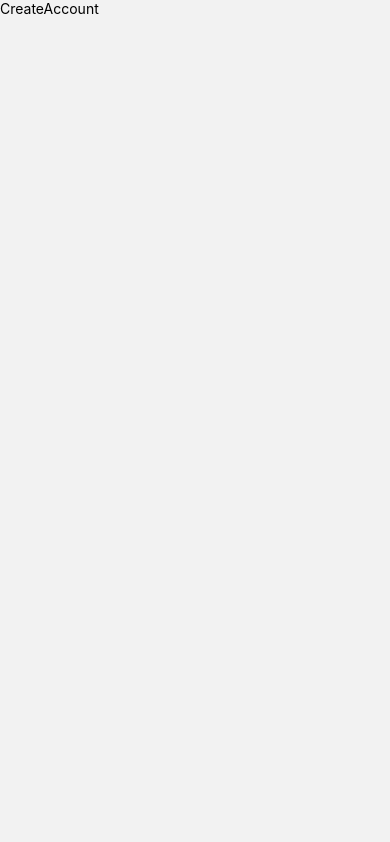
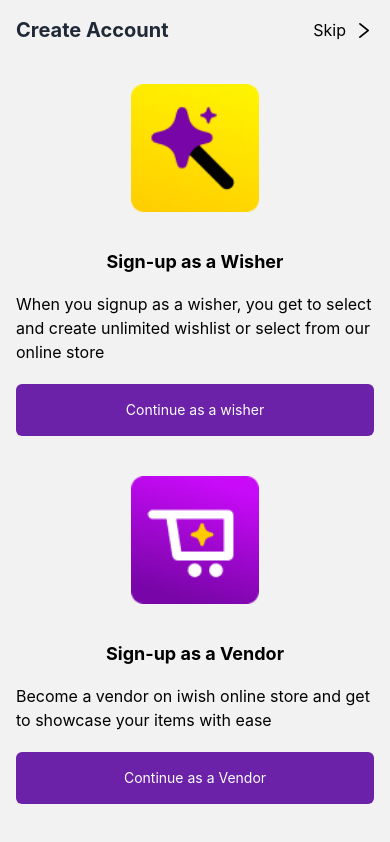
Before and after one commit to Chosen2730/i-wish-app, a React Native app: screen /CreateAccount in a window 390 px wide. Built offline with nearby package versions, Linux system fonts and the light colour scheme.

Commit message:
completed onbaording page

```diff
--- a/screens/splashScreen/createAccount.js
+++ b/screens/splashScreen/createAccount.js
@@ -1,11 +1,65 @@
-import { View, Text } from "react-native";
+import { View, Text, TouchableOpacity, Image, ScrollView } from "react-native";
+import { SafeAreaView } from "react-native-safe-area-context";
 import React from "react";
+import { AntDesign } from "@expo/vector-icons";
 
-const CreateAccount = () => {
+const CreateAccount = ({ navigation }) => {
   return (
-    <View>
-      <Text>CreateAccount</Text>
-    </View>
+    <ScrollView>
+      <SafeAreaView className='flex-1 p-4'>
+        <View className='flex-row justify-between items-center'>
+          <Text className='font-bold text-xl text-gray-800'>
+            Create Account
+          </Text>
+          <TouchableOpacity
+            onPress={() => navigation.push("CreateAccountForm")}
+          >
+            <View className='flex-row ml-auto items-center'>
+              <Text className='text-base mr-2'>Skip</Text>
+              <AntDesign name='right' size={20} color='black' />
+            </View>
+          </TouchableOpacity>
+        </View>
+        <View className='items-center justify-center mt-5'>
+          <Image
+            source={require("./../../assets/images/onboard4.png")}
+            className='w-32 h-32 my-5'
+          />
+          <Text className='text-lg font-bold my-4'>Sign-up as a Wisher</Text>
+          <Text className='text-base'>
+            When you signup as a wisher, you get to select and create unlimited
+            wishlist or select from our online store
+          </Text>
+          <TouchableOpacity
+            className='bg-purple-800 w-full rounded-md p-4 my-5'
+            onPress={() => navigation.push("CreateAccountForm")}
+          >
+            <Text className='text-white text-center text-sm'>
+              Continue as a wisher
+            </Text>
+          </TouchableOpacity>
+        </View>
+        <View className='items-center justify-center'>
+          <Image
+            source={require("./../../assets/images/cart.png")}
+            className='w-32 h-32 my-5'
+          />
+          <Text className='text-lg font-bold my-4'>Sign-up as a Vendor</Text>
+          <Text className='text-base'>
+            Become a vendor on iwish online store and get to showcase your items
+            with ease
+          </Text>
+          <TouchableOpacity
+            className='bg-purple-800 w-full rounded-md p-4 my-5'
+            onPress={() => navigation.push("CreateAccountForm")}
+          >
+            <Text className='text-white text-center text-sm'>
+              Continue as a Vendor
+            </Text>
+          </TouchableOpacity>
+        </View>
+      </SafeAreaView>
+    </ScrollView>
   );
 };
 
--- a/screens/splashScreen/createAccountForm.js
+++ b/screens/splashScreen/createAccountForm.js
@@ -1,11 +1,14 @@
 import { View, Text } from "react-native";
+import { SafeAreaView } from "react-native-safe-area-context";
 import React from "react";
 
 const CreateAccountForm = () => {
   return (
-    <View>
-      <Text>CreateAccountForm</Text>
-    </View>
+    <SafeAreaView className='flex-1 p-4'>
+      <View>
+        <Text>CreateAccountForm</Text>
+      </View>
+    </SafeAreaView>
   );
 };
 
--- /dev/null
+++ b/screens/splashScreen/onBoardingSlide.js
@@ -0,0 +1,13 @@
+import { View, Text, Image } from "react-native";
+import React from "react";
+
+const OnBoardingSlide = ({ desc, children }) => {
+  return (
+    <View>
+      {children}
+      <Text className='my-5 text-sm'>{desc}</Text>
+    </View>
+  );
+};
+
+export default OnBoardingSlide;
--- a/screens/splashScreen/onboarding.js
+++ b/screens/splashScreen/onboarding.js
@@ -1,34 +1,109 @@
 import { View, Text, Image } from "react-native";
 import { SafeAreaView } from "react-native-safe-area-context";
-import React from "react";
+import React, { useState } from "react";
 import { AntDesign } from "@expo/vector-icons";
-import { TouchableOpacity } from "react-native-gesture-handler";
+import { ScrollView, TouchableOpacity } from "react-native-gesture-handler";
+import OnBoardingSlide from "./onBoardingSlide";
 
-const Onboarding = () => {
+const Onboarding = ({ navigation }) => {
+  const [pressedIndex, setPressedIndex] = useState(0);
+  const screenHandler = () => {
+    if (pressedIndex === 2) {
+      navigation.push("CreateAccount");
+    } else
+      setPressedIndex((n) => {
+        const newIndex = n + 1;
+        if (newIndex > 2) {
+          return null;
+        }
+        return newIndex;
+      });
+  };
+
+  const screens = ["", "", ""];
   return (
     <SafeAreaView className='flex-1 p-4'>
-      <View className='flex-row ml-auto items-center'>
-        <Text className='text-base mr-2'>Skips</Text>
+      <ScrollView>
+        <TouchableOpacity
+          className='flex-row ml-auto items-center'
+          onPress={() => navigation.push("CreateAccount")}
+        >
+          <Text className='text-base mr-2'>Skip</Text>
           <AntDesign name='right' size={20} color='black' />
-      </View>
+        </TouchableOpacity>
+
+        {pressedIndex === 0 ? (
+          <OnBoardingSlide
+            desc=' Have a list of wishes you want granted by your loved ones? Start
+        creating tonnes of wishlists with ease.'
+          >
             <Image
               className='w-full h-72 my-20'
               source={require("./../../assets/images/onboard1.png")}
             />
             <Text className='text-4xl font-bold'>
-        Create and manage <Text className='text-purple-800'>wishlists</Text>{" "}
+              Create and manage{" "}
+              <Text className='text-purple-800'>wishlists</Text>{" "}
             </Text>
+          </OnBoardingSlide>
+        ) : pressedIndex === 1 ? (
+          <OnBoardingSlide desc='Grant loved ones their w.ishes through our list of special wish items'>
+            <Image
+              className='w-full h-72 my-20'
+              source={require("./../../assets/images/onboard2.png")}
+            />
+            <Text className='text-4xl font-bold'>
+              <Text className='text-purple-800'>Shop</Text> from our wishlist
+              store
+            </Text>
+          </OnBoardingSlide>
+        ) : (
+          <OnBoardingSlide desc='Experience a unique packaging experience through our virtual gift boxing app and get it delivered to you or your loved ones.'>
+            <Image
+              className='w-full h-72 my-20'
+              source={require("./../../assets/images/onboard3.png")}
+            />
+            <Text className='text-4xl font-bold'>
+              <Text className='text-purple-800'>Gift boxing</Text> feature
+            </Text>
+          </OnBoardingSlide>
+        )}
 
-      <Text className='my-5 text-sm'>
-        Have a list of wishes you want granted by your loved ones? Start
-        creating tonnes of wishlists with ease.
-      </Text>
-      <TouchableOpacity className='bg-purple-800 w-fit rounded-md p-4 flex flex-row items-center justify-center my-5'>
+        <View className='flex-row gap-2 justify-center mt-4'>
+          {screens.map((item, i) => {
+            return (
+              <View
+                className={`${
+                  pressedIndex === i ? "w-6" : "w-2"
+                } h-2 bg-purple-800 rounded-md`}
+                key={i}
+                // onPress={() => setPressedIndex(i)}
+              />
+            );
+          })}
+        </View>
+        <TouchableOpacity
+          className='bg-purple-800 w-fit rounded-md p-4 flex flex-row items-center justify-center my-5'
+          onPress={() => screenHandler(pressedIndex)}
+        >
           <Text className='text-white text-center text-lg mr-5'>
             Next Feature
           </Text>
           <AntDesign name='arrowright' size={24} color='white' />
         </TouchableOpacity>
+
+        {pressedIndex === 2 && (
+          <View>
+            <Text className='text-center my-2 text-purple-800 text-base font-bold'>
+              Explore First
+            </Text>
+            <Text className='text-center text-gray-400 text-sm'>
+              Already have an account?{" "}
+              <Text className='text-purple-800 underline'>Login</Text>{" "}
+            </Text>
+          </View>
+        )}
+      </ScrollView>
     </SafeAreaView>
   );
 };
```
Lines whose indentation alone changed are shown as unchanged.
